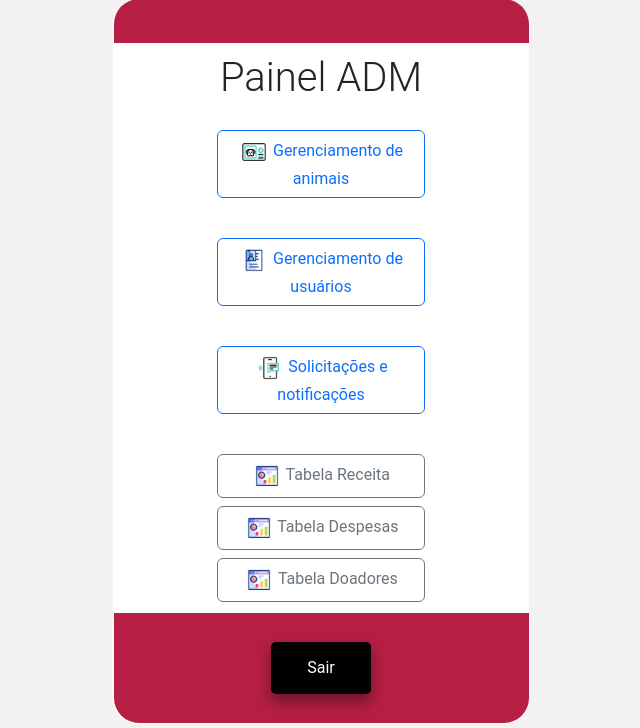
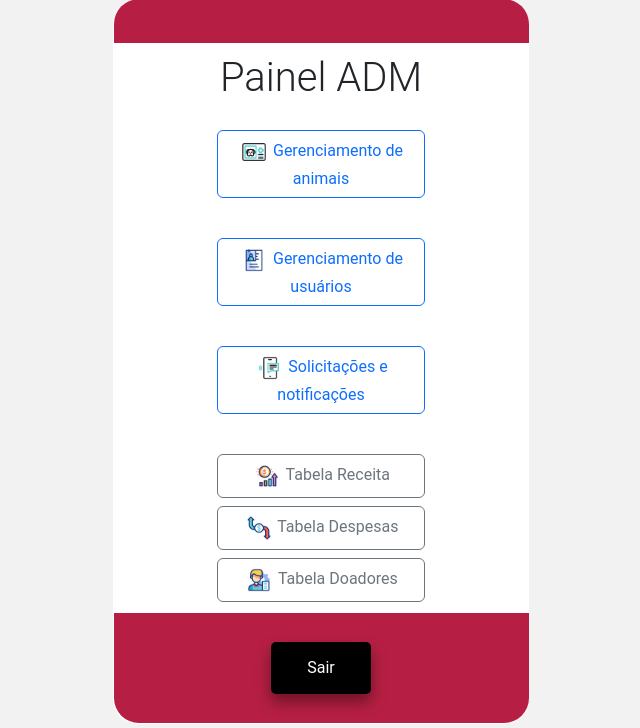
Before and after one commit to MTulioDSpirito/Projeto_ONG, a PHP site: page /tela_admin.html in a window 1280 px wide. Shown: the part 39-767 px from the top of the page, without its empty margins (319-959 px from the left). Run offline with PHP 8.4, Linux system fonts and the light colour scheme.

Commit message:
update news changes

```diff
--- a/tabela_despesas.php
+++ b/tabela_despesas.php
@@ -130,7 +130,10 @@ $result = $conexao->query($sql);
         </div>
     </div>
         <div class="footer">
-            <button class="button" style="background-color:black; color:white;" onclick="window.location.href='login.php';">Sair</button>
+        <button class="button" style="background-color: #fff; color: #000;" onclick="window.location.href='tela_admin.html';">Menu</button>
+
+        <button class="button" style="background-color:black; color:white;" onclick="window.location.href='login.php';">Sair</button>
+
         </div>
     </div>
 </body>
--- a/tela_admin.html
+++ b/tela_admin.html
@@ -29,15 +29,15 @@
             Solicitações e notificações
           </button><br>
           <button class="btn btn-outline-secondary" onclick="window.location.href='tabela_receita.php';" type="button">
-            <img src="./img/statistics.gif" alt="Imagem3" width="30" height="30">
+            <img src="./img/receitas.gif" alt="Imagem3" width="30" height="30">
             Tabela Receita
           </button>
-          <button class="btn btn-outline-secondary" onclick="window.location.href='relatorio.html';" type="button">
-            <img src="./img/statistics.gif" alt="Imagem3" width="30" height="30">
+          <button class="btn btn-outline-secondary" onclick="window.location.href='tabela_despesas.php';" type="button">
+            <img src="./img/despesas.gif" alt="Imagem3" width="30" height="30">
             Tabela Despesas
           </button>
           <button class="btn btn-outline-secondary" onclick="window.location.href='tabela_doadores.php';" type="button">
-            <img src="./img/statistics.gif" alt="Imagem3" width="30" height="30">
+            <img src="./img/doadores.gif" alt="Imagem3" width="30" height="30">
             Tabela Doadores
           </button>
         </div>
```
Also changed, not shown: img/despesas.gif (added), img/doadores.gif (added), img/receitas.gif (added).
